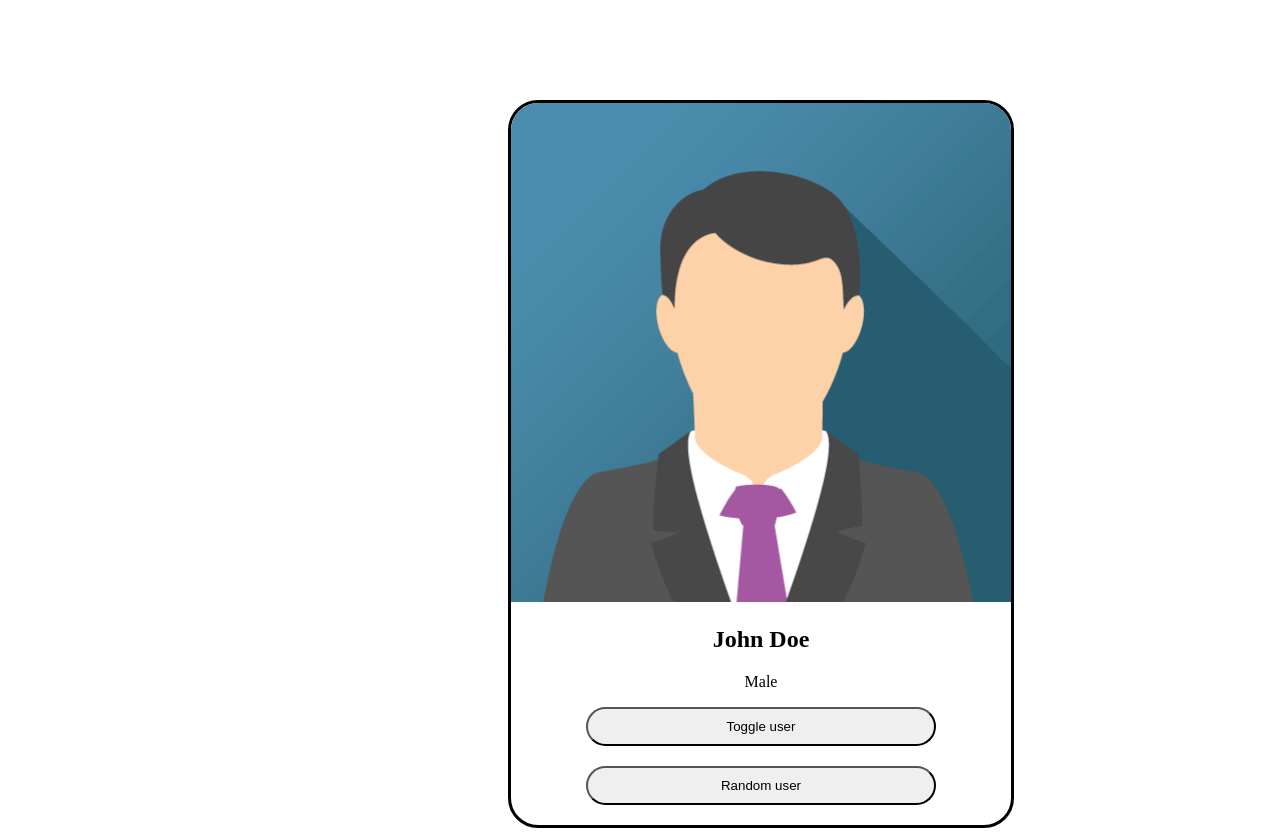
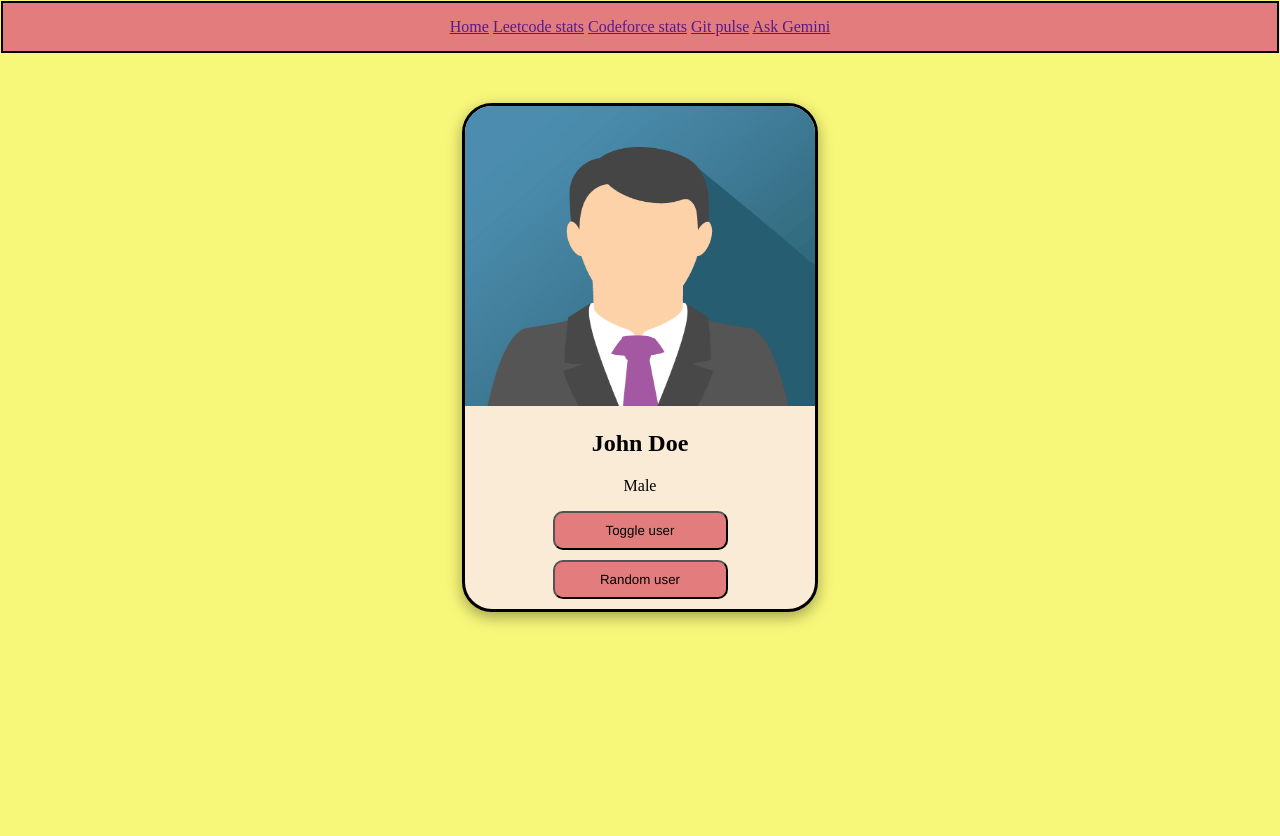
Before and after one commit to riddhisavarkar/web-dev-bootcamp, a website: page frontend/index.html in a window 1280 px wide. After the commit the page ends 800 px from the top, so only its background shows below. Drawn offline with Linux system fonts and the light colour scheme.

Commit message:
added navbar

```diff
--- a/frontend/index.html
+++ b/frontend/index.html
@@ -7,13 +7,21 @@
     <link rel="stylesheet" href="styles.css">
 </head>
 <body>
-   <div class="card">
-    <img src="john.png" alt="User Image" id ="user-image">
-    <h2 id="user-name">John Doe</h2>
-    <p id="user-gender">Male</p>
-    <button onclick="toggleUser()">Toggle user</button>
+    <div class="navbar">
+        <a href="">Home</a>
+        <a href="">Leetcode stats</a>
+        <a href="">Codeforce stats</a>
+        <a href="">Git pulse</a>
+        <a href="">Ask Gemini</a>
+    </div>
+    <div class="card">
+        <img src="john.png" alt="User Image" id ="user-image" width = "100" height = "300">
+        <h2 id="user-name">John Doe</h2>
+        <p id="user-gender">Male</p>
+        <button onclick="toggleUser()">Toggle user</button>
 
     <button onclick="randomUser()">Random user</button>
+
 
    </div>
    <script src="index.js"></script>
--- a/frontend/styles.css
+++ b/frontend/styles.css
@@ -5,13 +5,15 @@ h1 {
     border-style: solid;
     border-width: 3px;
     border-color: black;
-    width: 500px;
+    width: 350px;
     border-radius: 30px;
     overflow: hidden;
     text-align: center;
-    margin-left: 500px;
-    margin-top: 100px;
-    margin-right: 550px;
+    margin-left: auto;
+    margin-top: 50px;
+    margin-right: auto;
+    background-color: antiquewhite;
+    box-shadow: rgba(0, 0, 0, 0.35) 0px 5px 15px;
 
 
 
@@ -20,13 +22,39 @@ h1 {
     width: 100%;
 }
 .card button{
-    width: 70%;
+    width: 50%;
     padding: 10px;
-    margin-bottom: 20px;
-    border-radius: 20px;
+    margin-bottom: 10px;
+    border-radius: 10px;
+    background-color: rgb(227, 125, 125);
+    font-family:'Franklin Gothic Medium', 'Arial Narrow', Arial, sans-serif;
 
 }
 .card button:hover{
     background-color:bisque;
     cursor: pointer;
 }
+.navbar{
+    border: 2px solid black;
+    text-align : center;
+    padding: 15px;
+    background-color: rgb(227, 125, 125);
+}
+navbar a{
+    padding:15px;
+    text-decoration:wavy;
+    color:rgb(14, 14, 14);
+    background-color:rgb(222, 125, 227);
+
+
+}
+
+.navbar a:hover{
+    color:rgb(179, 94, 106);
+    text-decoration:underline;
+
+}
+body{
+    background-color:rgb(247, 247, 122);
+    margin: 1px;
+}
```
